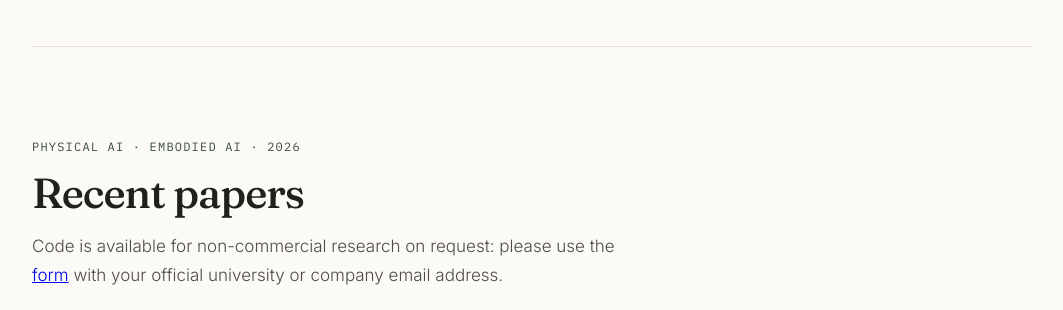
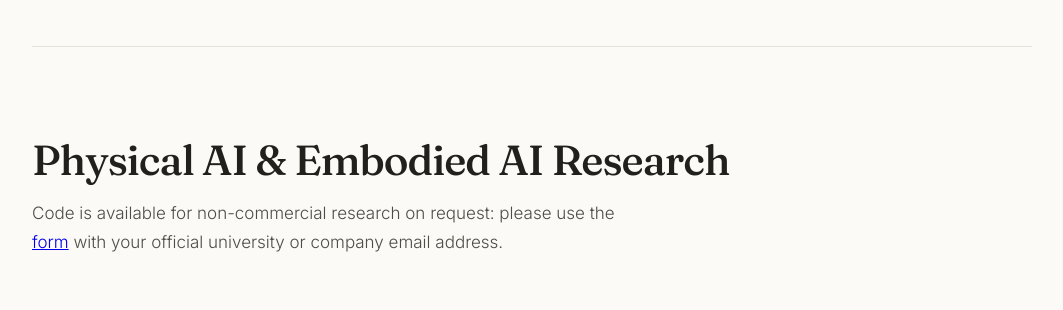
Before and after one commit to dibyenduiitkgp09/dibyenduiitkgp09.github.io, a plain HTML site: page index.html in a window 1280 px wide. Shown: the part 5980-6290 px from the top of the page, without its empty margins (108-1171 px from the left). Drawn offline with Linux system fonts and the light colour scheme.

Commit message:
Add files via upload

```diff
--- a/index.html
+++ b/index.html
@@ -551,8 +551,7 @@ footer{background:var(--ink);padding:28px 0}
   <!-- RESEARCH 2026 -->
   <section id="research">
     <div class="sec-top reveal">
-      <div class="sec-eyebrow">Physical AI · Embodied AI · 2026</div>
-      <div class="sec-title">Recent papers</div>
+      <div class="sec-title">Physical AI &amp; Embodied AI Research</div>
       <div class="sec-intro">Code is available for non-commercial research on request: please use the <a href="#message">form</a> with your official university or company email address.</div>
     </div>
 
```
